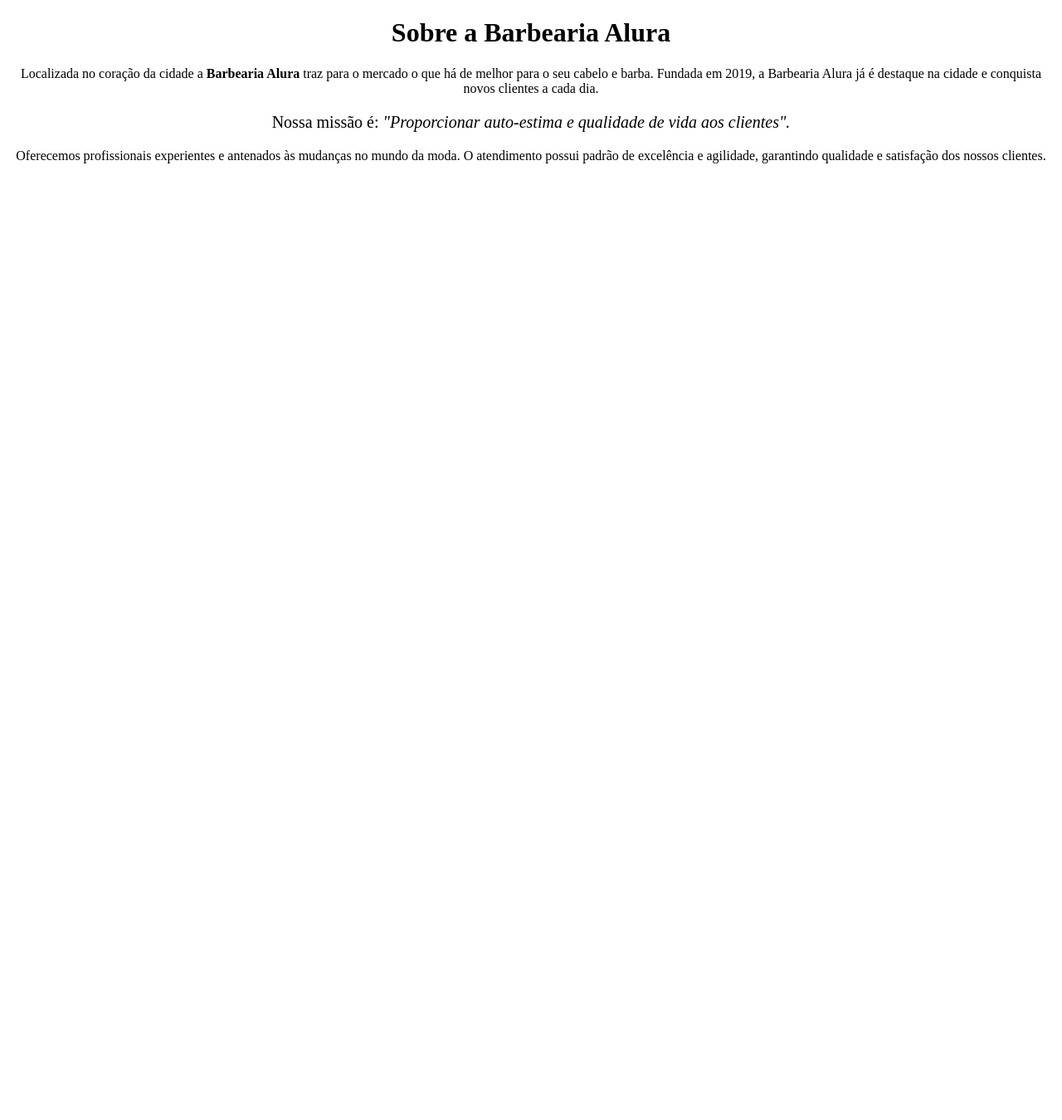
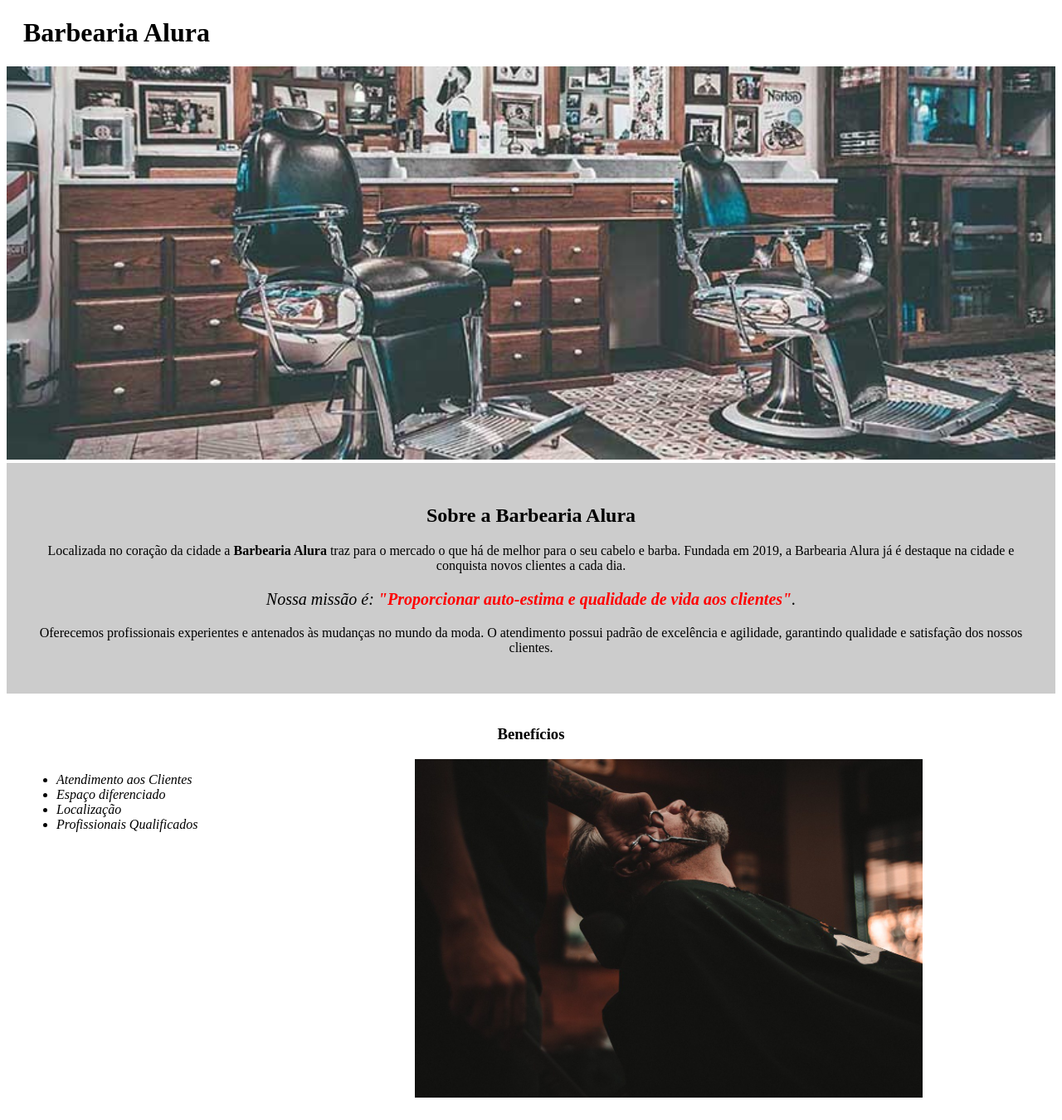
Before and after one commit to Lucas-Eduardo-Goncalves/EstudoHTML5eCSS3, a plain HTML site: page modulo_1/index.html in a window 1280 px wide. Shown: the whole page at 83% size. Before the commit the page ends 800 px from the top, so only its background shows below. Drawn offline with Linux system fonts and the light colour scheme.

Commit message:
Html mod 1 finalizado

```diff
--- a/modulo_1/index.html
+++ b/modulo_1/index.html
@@ -1,38 +1,37 @@
-<!DOCTYPE html> <!-- Define qual tipo de html estamos usando (colocando desta maneira ele pega o ultimo disponivel) -->
+<!DOCTYPE html>
+<html lang="pt-br">
+	<head>
+		<meta charset="UTF-8">
+		<title>Barbearia Alura</title>
+		<link rel="stylesheet" href="style.css">
+	</head>
 
-<!-- HTML -- Hyper Text Mark Linguage -- Linguagem de marcação de super textos -->
-<!-- CSS -- Cascading Style Sheets -- Folha de estilo em cascata -->
+	<body>
+		<header>
+			<h1 class="titulo-principal">Barbearia Alura</h1>
+		</header>
+		<img id="banner" src="banner.jpg">
+		<div class="principal">
+			<h2 class="titulo-centralizado">Sobre a Barbearia Alura</h2>
 
-<html lang="pt-br"> <!-- Dentro dela deve-se ficar o conteudo do nosso html -->
-  <head> <!-- Mostra o que é o cabeçalho da pagina -->
-    <meta charset="utf-8"> <!-- Faz com que a maioria dos caracteres sejam aceitos em nossa pagina tais como: "ç", "á" -->
-    <title>Barbearia Alura</title> <!-- Mostra o titulo da pagina na aba do navegador -->
-  </head>
+			<p>Localizada no coração da cidade a <strong>Barbearia Alura</strong> traz para o mercado o que há de melhor para o seu cabelo e barba. Fundada em 2019, a Barbearia Alura já é destaque na cidade e conquista novos clientes a cada dia.</p>
 
-  <body style="text-align: center;"> <!-- Mostra o que é o corpo da pagina -->
-    <h1>Sobre a Barbearia Alura</h1> <!-- A teg heading que demostra titulo seguida de um numero(até 6) para mostrar a importancia dele na pagina -->
+			<p id="missao"><em>Nossa missão é: <strong>"Proporcionar auto-estima e qualidade de vida aos clientes"</strong>.</em></p>
 
-    <p>
-      <!-- A teg paragraph para demarcar um paragrafo -->
-      <!-- A teg strong para marcar importancia de um certo texto -->
-      Localizada no coração da cidade a <strong>Barbearia Alura</strong> traz para o mercado o que há de melhor para o seu cabelo e barba. Fundada em 2019, a Barbearia Alura já é destaque na cidade e conquista novos clientes a cada dia.
-    </p>
+			<p>Oferecemos profissionais experientes e antenados às mudanças no mundo da moda. O atendimento possui padrão de excelência e agilidade, garantindo qualidade e satisfação dos nossos clientes.</p>
+		</div>
 
-    <p style="font-size: 20px;">
-      <!-- A teg em para marcar importancia de um certo texto -->
-      Nossa missão é: <em>"Proporcionar auto-estima e qualidade de vida aos clientes".</em>
-    </p>
+		<div class="beneficios">
+			<h3 class="titulo-centralizado">Benefícios</h3>
 
-    <p>
-      Oferecemos profissionais experientes e antenados às mudanças no mundo da moda. O atendimento possui padrão de excelência e agilidade, garantindo qualidade e satisfação dos nossos clientes.
-    </p>
-  </body>
+			<ul>
+				<li class="itens">Atendimento aos Clientes</li>
+				<li class="itens">Espaço diferenciado</li>
+				<li class="itens">Localização</li>
+				<li class="itens">Profissionais Qualificados</li>
+			</ul>
 
-  <script>
-
-    const numero = 48;
-
-    console.log(numero)
-    console.log(numero.toString(2))
-  </script>
+			<img src="beneficios.jpg" class="imagembeneficios">
+		</div>
+	</body>
 </html>
--- /dev/null
+++ b/modulo_1/style.css
@@ -0,0 +1,52 @@
+body {
+
+}
+
+#banner {
+	width:100%;
+}
+
+.principal{
+	background: #CCCCCC;
+	padding: 30px;
+}
+
+.titulo-principal {
+	padding-left: 20px;
+}
+
+.titulo-centralizado {
+	text-align: center
+}
+
+p {
+	text-align: center;
+}
+
+#missao {
+	font-size: 20px
+}
+
+em strong {
+	color: #FF0000;
+}
+
+.itens {
+	font-style: italic
+}
+
+.beneficios {
+	background: #FFFFFF;
+	padding: 20px;
+}
+
+ul {
+	display: inline-block;
+	vertical-align: top;
+	width: 20%;
+	margin-right: 15%;
+}
+
+.imagembeneficios {
+	width: 50%;
+}
```
Also changed, not shown: modulo_1/banner.jpg (added), modulo_1/beneficios.jpg (added), 1 other file.
